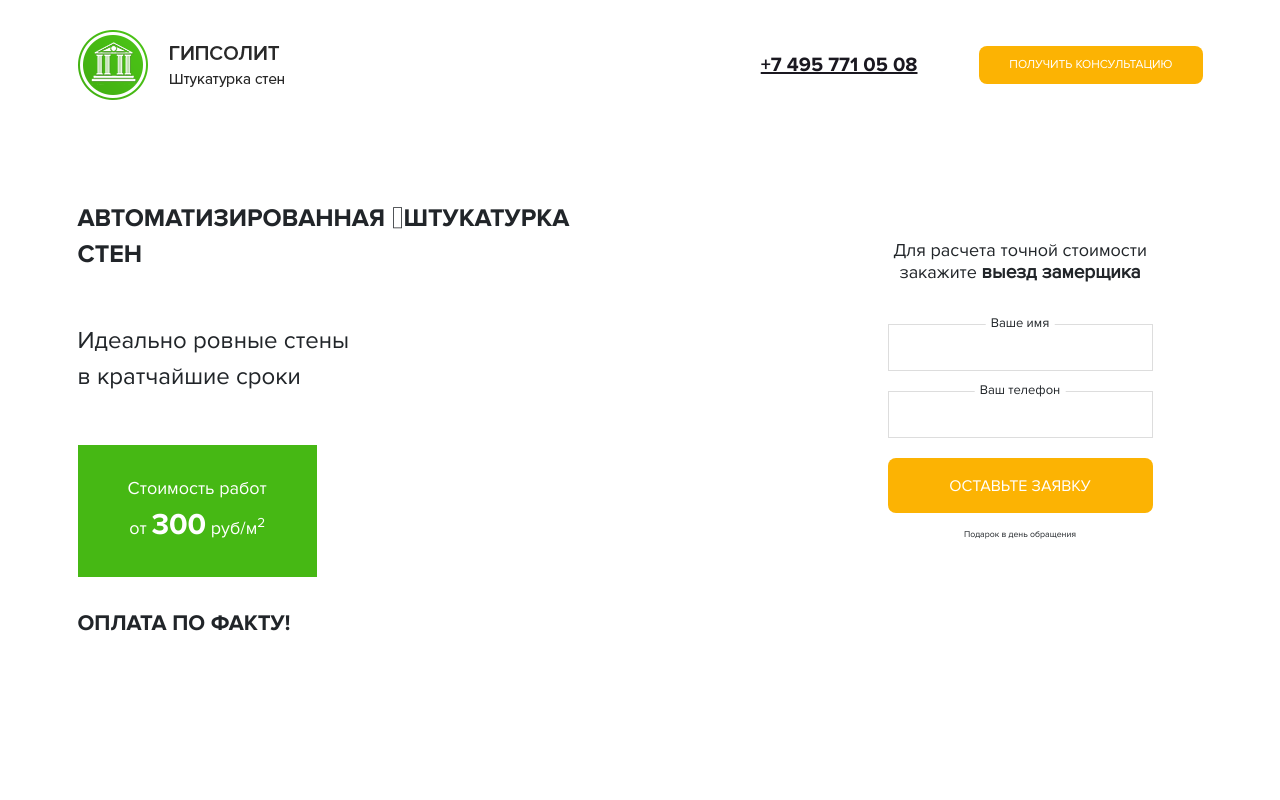
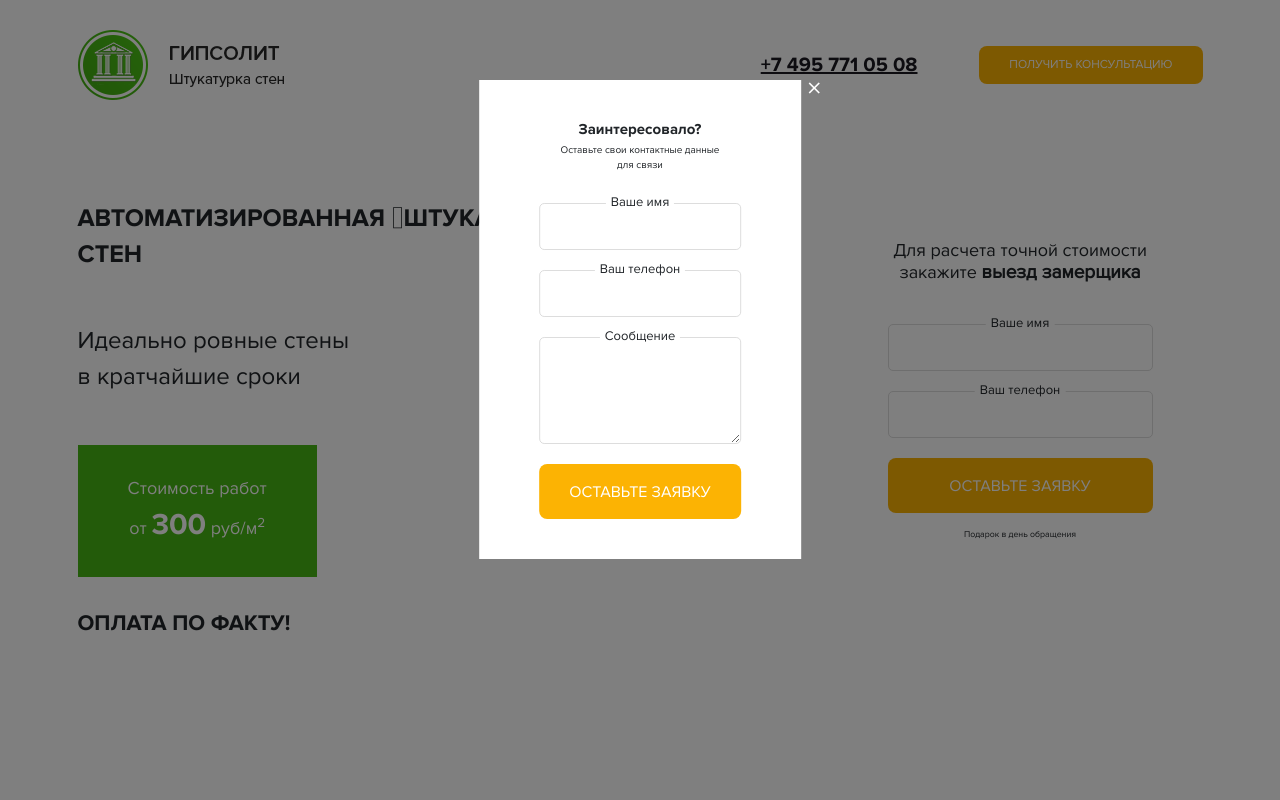
Before and after one commit to GarifullinII/Plaster, a plain HTML site: page src/index.html in a window 1280 px wide. Both pictures are taken after a click on the button "ПОЛУЧИТЬ КОНСУЛЬТАЦИЮ". Shown: the top 800 px of the page. Drawn offline with nearby package versions, Linux system fonts and the light colour scheme.

Commit message:
добавил всплывающее модальное окно для кнопки получить консультацию

```diff
--- a/src/index.html
+++ b/src/index.html
@@ -34,7 +34,7 @@
                     <div class="col-md-3 col-sm-3 col-xs-12">
                         <div class="wrap">
                             <div class="wrap-block">
-                                <button class="button header-btn ">
+                                <button class="button header-btn popup-btn">
                                     Получить консультацию
                                 </button>
                             </div>
@@ -123,6 +123,32 @@
             </div>
         </div>
     </section>
+
+    <!-- Модальные окна -->
+    <!-- Получить консультацию -->
+    <div class="popup">
+        <div class="popup-dialog">
+            <div class="popup-content">
+                <button class="popup-close">&times;</button>
+                <h4 class="popup-header">
+                    Заинтересовало?
+                </h4>
+                <p>Оставьте свои контактные данные <br>для связи</p>
+                <div class="main-form popup-form">
+                    <form action="#">
+                        <label for="# ">Ваше имя</label>
+                        <input class="main-form-input" type="text ">
+                        <label for="# ">Ваш телефон</label>
+                        <input class="main-form-input" type="text ">
+                        <label for="# ">Сообщение</label>
+                        <textarea class="main-form-input" rows="5"></textarea>
+                        <button class="button main-form-btn" type="submit ">Оставьте заявку</button>
+                    </form>
+                </div>
+            </div>
+        </div>
+    </div>
+
     <script src="https://ajax.googleapis.com/ajax/libs/jquery/3.5.1/jquery.min.js "></script>
     <!-- Подключаем slick js -->
     <script type="text/javascript" src="//cdn.jsdelivr.net/npm/slick-carousel@1.8.1/slick/slick.min.js"></script>
--- a/src/js/script.js
+++ b/src/js/script.js
@@ -1,4 +1,14 @@
 window.addEventListener('DOMContentLoaded', function() {
+    /* Script для модальных всплывающих окон */
+    $('.popup-btn').on('click', function(event) {
+        event.preventDefault();
+        $('.popup').fadeIn();
+    });
+    $('.popup-close').on('click', function(event) {
+        event.preventDefault();
+        $('.popup').fadeOut();
+    });
+    /* Script для слайдера */
     $('.features-slider').slick({
         infinite: true,
         slidesToShow: 4,
--- a/src/less/main.less
+++ b/src/less/main.less
@@ -55,7 +55,7 @@ a:hover {
     text-decoration: none;
 }
 
-button, input, a {
+button, input, a, textarea {
     &:focus {
         outline: none;
     }
@@ -151,6 +151,7 @@ section {
             margin: 2rem 0;
             width: 100%;
             border: 1px solid @border-input;
+            border-radius: 5px;
             padding: 1.5rem;
         }
         /* Подписи к полям */
@@ -269,6 +270,49 @@ section {
     background-size: 100%;
 }
 
+/* Оформление модальных всплывающих окон */
+.popup {
+    display: none;
+    position: fixed;
+    left: 0;
+    top: 0;
+    bottom: 0;
+    right: 0;
+    width: 100%;
+    height: 100%;
+    z-index: 9;
+    background-color: rgba(0, 0, 0, 0.5);
+    &-content {
+        position: fixed;
+        left: 50%;
+        top: 10%;
+        background-color: @light;
+        transform: translateX(-50%);
+        padding: 4rem 6rem;
+    }
+    &-form {
+        margin-top: 3rem;
+        padding: 0;
+    }
+    &-close {
+        position: absolute;
+        top: -1.5rem;
+        right: -2rem;
+        width: 2rem;
+        text-align: center;
+        border: none;
+        background-color: transparent;
+        font-size: 3rem;
+        color: @light;
+    }
+    &-content {
+        text-align: center;
+    }
+    &-header {
+        .bold();
+    }
+}
+
 @media (max-width: 767px) {
     .main {
         background-position: top right;
```
Also changed, not shown: src/css/main.css, src/less/main.css.
